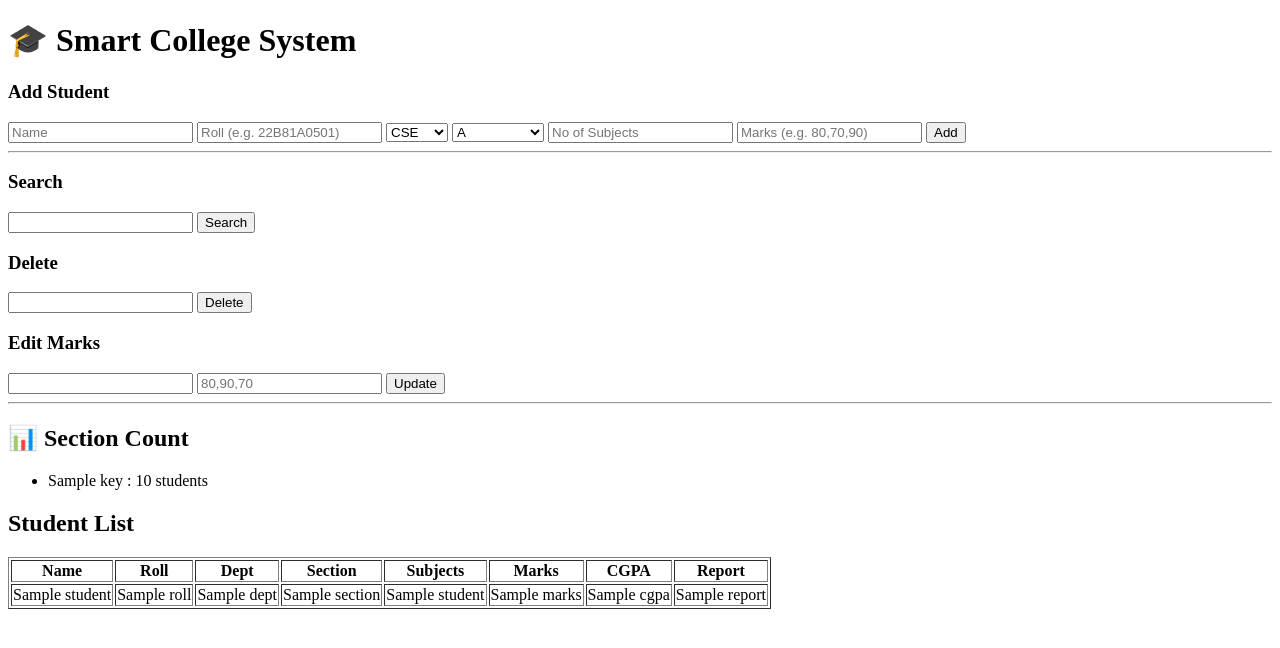
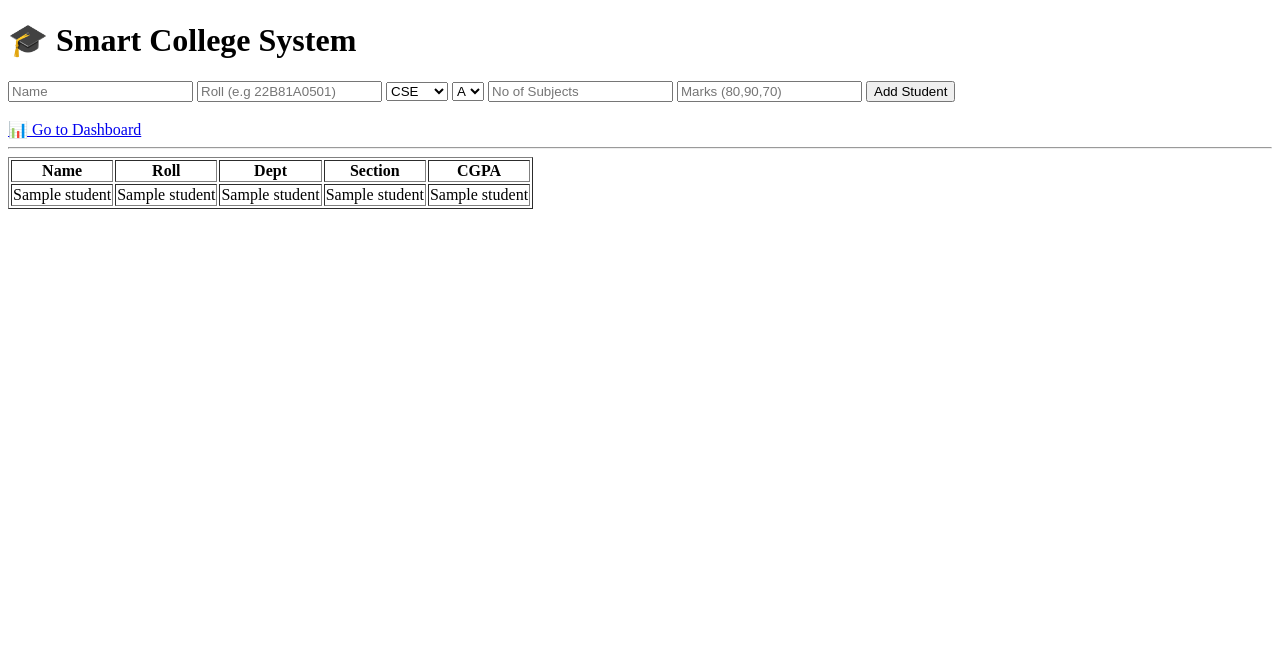
Before and after one commit to bollinenipunithnaidu2005-afk/smart-college-assistant, a Flask app: template templates/index.html in a window 1280 px wide. Shown: the top 648 px of the page. Run offline with Flask 3, Linux system fonts and the light colour scheme; the template is opened without the code that fills it: most values are stand-ins (such as "Sample title", 1, 10 or a date in 2020).

Commit message:
Update index.html

```diff
--- a/templates/index.html
+++ b/templates/index.html
@@ -1,93 +1,60 @@
 <!DOCTYPE html>
 <html>
 <head>
-<title>Advanced Student System</title>
+    <title>Smart College System</title>
 </head>
-
 <body>
 
 <h1>🎓 Smart College System</h1>
 
-<p>{{ message }}</p>
+<form method="POST">
+    <input type="hidden" name="action" value="add">
 
-<h3>Add Student</h3>
-<form method="POST">
     <input name="name" placeholder="Name" required>
-<input name="roll" placeholder="Roll (e.g. 22B81A0501)" required>
+    <input name="roll" placeholder="Roll (e.g 22B81A0501)" required>
 
     <select name="dept">
         <option>CSE</option>
         <option>ECE</option>
         <option>MECH</option>
-<option>CIVIL</option>
-<option>AI</option>
-<option>AI&ML</option>
     </select>
 
     <select name="section">
         <option>A</option>
         <option>B</option>
         <option>C</option>
-<option>D</option>
-<option>Department</option>
     </select>
 
-<input name="subjects" type="number" placeholder="No of Subjects">
+    <input name="subjects" placeholder="No of Subjects" required>
+    <input name="marks" placeholder="Marks (80,90,70)" required>
 
-<input name="marks" placeholder="Marks (e.g. 80,70,90)">
+    <button>Add Student</button>
+</form>
 
-<button name="action" value="add">Add</button>
-</form>
+<br>
+<a href="/dashboard">📊 Go to Dashboard</a>
 
 <hr>
 
-<h3>Search</h3>
-<form method="POST">
-<input name="search_roll">
-<button name="action" value="search">Search</button>
-</form>
-
-<h3>Delete</h3>
-<form method="POST">
-<input name="delete_roll">
-<button name="action" value="delete">Delete</button>
-</form>
-
-<h3>Edit Marks</h3>
-<form method="POST">
-<input name="edit_roll">
-<input name="new_marks" placeholder="80,90,70">
-<button name="action" value="edit">Update</button>
-</form>
-
-<hr>
-
-<h2>📊 Section Count</h2>
-<ul>
-{% for key, value in section_count.items() %}
-<li>{{ key }} : {{ value }} students</li>
-{% endfor %}
-</ul>
-
-<h2>Student List</h2>
 <table border="1">
 <tr>
-<th>Name</th><th>Roll</th><th>Dept</th><th>Section</th>
-<th>Subjects</th><th>Marks</th><th>CGPA</th><th>Report</th>
+    <th>Name</th>
+    <th>Roll</th>
+    <th>Dept</th>
+    <th>Section</th>
+    <th>CGPA</th>
 </tr>
 
 {% for s in students %}
 <tr>
-<td>{{ s.name }}</td>
-<td>{{ s.roll }}</td>
-<td>{{ s.dept }}</td>
-<td>{{ s.section }}</td>
-<td>{{ s.subjects }}</td>
-<td>{{ s.marks }}</td>
-<td>{{ s.cgpa }}</td>
-<td>{{ s.report }}</td>
+    <td>{{ s[1] }}</td>
+    <td>{{ s[2] }}</td>
+    <td>{{ s[3] }}</td>
+    <td>{{ s[4] }}</td>
+    <td>{{ s[7] }}</td>
 </tr>
 {% endfor %}
+
 </table>
 
 </body>
```
Lines whose indentation alone changed are shown as unchanged.
